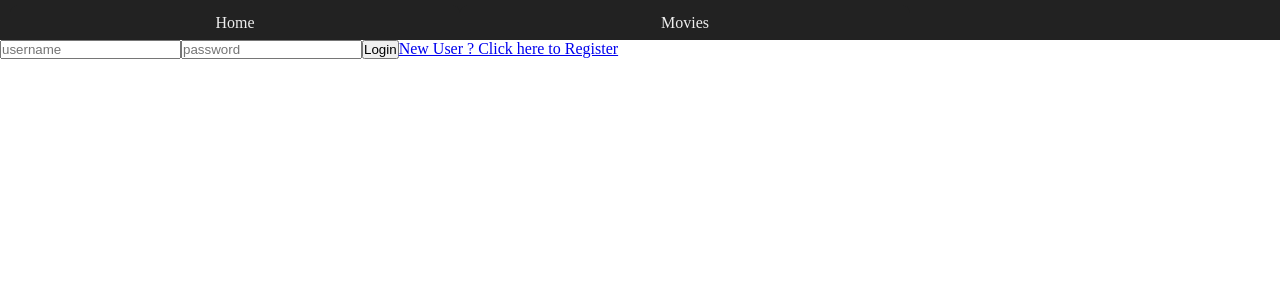
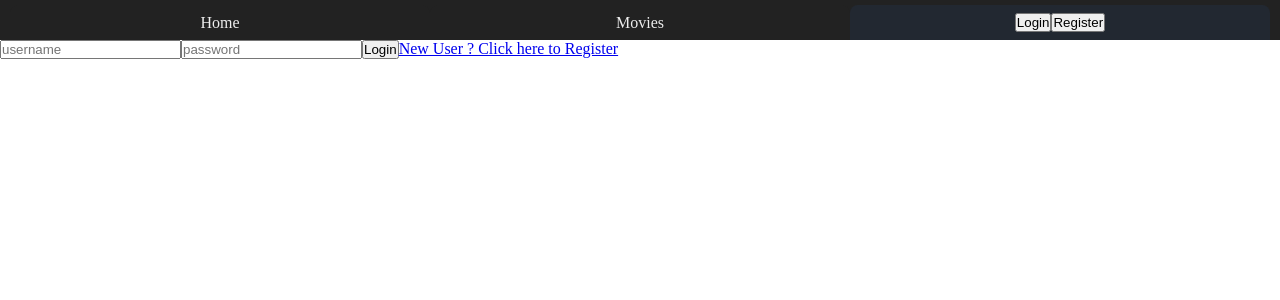
Before and after one commit to Vedananda-19/Movie_Recommender, a React (Vite) app in the folder frontend/: page /login in a window 1280 px wide. Shown: the top 300 px of the page. Built offline with nearby package versions, Linux system fonts and the light colour scheme.

Commit message:
Added Auth Context and Hooks

```diff
--- a/frontend/src/App.tsx
+++ b/frontend/src/App.tsx
@@ -4,13 +4,13 @@ import HomePage from "./Pages/HomePage";
 import MoviesPage from "./Pages/MoviesPage";
 import LoginPage from "./Pages/LoginPage";
 import RegisterPage from "./Pages/Registerpage";
+import { AuthContextProvider } from "./Context/AuthContext";
 
 const router = createBrowserRouter([
     {
         element: <MainLayout />,
         children: [
             { path: "/", element: <HomePage /> },
-            // this will be in a protected route using <ProtectedRoute>
             { path: "/movies", element: <MoviesPage /> },
             // routed from home
             { path: "/login", element: <LoginPage /> },
@@ -20,7 +20,11 @@ const router = createBrowserRouter([
 ]);
 
 function App() {
-    return <RouterProvider router={router} />;
+    return (
+        <AuthContextProvider>
+            <RouterProvider router={router} />
+        </AuthContextProvider>
+    );
 }
 
 export default App;
--- a/frontend/src/Components/LayoutComponents.tsx
+++ b/frontend/src/Components/NavBar.tsx
@@ -1,6 +1,6 @@
 import { useNavigate, useLocation } from "react-router-dom";
 
-export function NavBar() {
+function NavBar({ isAuthenticated }: { isAuthenticated: Boolean }) {
     const navigate = useNavigate();
     const location = useLocation();
     return (
@@ -15,29 +15,17 @@ export function NavBar() {
                 className={`navbarEl ${location.pathname === "/movies" ? "active" : ""}`}
                 onClick={() => navigate("/movies")}
             >
-               Movies
+                Movies
             </div>
+            {
+                !isAuthenticated &&
+                <div className={`navbarEl ${["/login","/register"].includes(location.pathname) ? "active" : ""}`}>
+                    <button onClick={() => navigate("/login")}>Login</button>
+                    <button onClick={() => navigate("/register")}>Register</button>
+                </div>
+            }
         </div>
     );
 }
 
-export function SideBar() {
-    const navigate = useNavigate();
-    const location = useLocation();
-    return (
-        <div className="sidebar">
-            <div
-                className={`sidebarEl ${location.pathname === "/" ? "active" : ""}`}
-                onClick={() => navigate("/")}
-            >
-                Home
-            </div>
-            <div
-                className={`sidebarEl ${location.pathname === "/movies" ? "active" : ""}`}
-                onClick={() => navigate("/movies")}
-            >
-                Movies
-            </div>
-        </div>
-    );
-}
+export default NavBar;
--- /dev/null
+++ b/frontend/src/Context/AuthContext.tsx
@@ -0,0 +1,30 @@
+import { useState, createContext, type ReactElement } from "react";
+
+type TokenObj = { access_token: string; bearer: string };
+type AuthContextType = {
+    accessToken: TokenObj | null;
+    login: (token: TokenObj) => void;
+    logout: () => void;
+};
+const AuthContext = createContext<AuthContextType | null>(null);
+
+export function AuthContextProvider({ children }: { children: ReactElement }) {
+    const storedToken = localStorage.getItem("access_token");
+    const [accessToken, setAccessToken] = useState<TokenObj | null>(
+        storedToken ? JSON.parse(storedToken!) : null,
+    );
+
+    const login = (token: TokenObj) => {
+        localStorage.setItem("access_token", JSON.stringify(token));
+        setAccessToken(token);
+    };
+
+    const logout = () => {
+        localStorage.removeItem("access_token");
+        setAccessToken(null);
+    };
+
+    return <AuthContext value={{ accessToken, login, logout }}>{children}</AuthContext>;
+}
+
+export default AuthContext;
--- a/frontend/src/Layouts/MainLayout.tsx
+++ b/frontend/src/Layouts/MainLayout.tsx
@@ -1,10 +1,12 @@
 import {Outlet} from "react-router-dom"
-import { NavBar } from "../Components/LayoutComponents"
+import NavBar from "../Components/NavBar"
+import useAuth from "../hooks/useAuth";
 
 function MainLayout(){
+    const { accessToken } = useAuth()!
     return(
         <div className="mainLayout">
-            <NavBar />
+            <NavBar isAuthenticated={Boolean(accessToken)}/>
             <Outlet />
         </div>
     )
--- a/frontend/src/Pages/HomePage.tsx
+++ b/frontend/src/Pages/HomePage.tsx
@@ -1,8 +1,13 @@
-
+import { useNavigate } from "react-router-dom"
 
 function HomePage (){
+    const navigate = useNavigate()
     return(
-        <div>Home</div>
+        <div>Home
+            <button onClick={() => navigate("/login")}>Login</button>
+            <button onClick={() => navigate("/register")}>Register</button>
+            <button onClick={() => navigate("/Movies")}>Movies</button>
+        </div>
     )
 }
 
--- a/frontend/src/Pages/LoginPage.tsx
+++ b/frontend/src/Pages/LoginPage.tsx
@@ -1,20 +1,30 @@
 import { useState } from "react";
 import { Link,useNavigate } from "react-router-dom"
 import api from "../apis/api"
+import useAuth from "../hooks/useAuth";
 
 function LoginPage(){
     const [username, setUsername] = useState("");
     const [password, setPassword] = useState("");
     const [errorMsg, setErrorMsg] = useState("");
+    const {login} = useAuth()!
+    const navigate = useNavigate()
+
+    const resetForm = () => {
+        setUsername("")
+        setPassword("")
+        setErrorMsg("")
+    }
+
     async function handleLogin(e:React.SubmitEvent){
         e.preventDefault()
         try{
             const response = await api.post(`/auth/login`,{username:username,password:password})
-            console.log(response.data)
             const token = response.data
             console.log(token)
-            localStorage.setItem("access_token",token)
-            setErrorMsg("")
+            login(token)
+            navigate("/movies")
+            resetForm()
         }
         catch(error){
             console.log(error)
--- a/frontend/src/Pages/Registerpage.tsx
+++ b/frontend/src/Pages/Registerpage.tsx
@@ -1,6 +1,5 @@
 import { useState, useEffect } from "react";
 import { useNavigate } from "react-router-dom";
-import axios from "axios";
 import api from "../apis/api";
 
 function RegisterPage() {
@@ -13,6 +12,7 @@ function RegisterPage() {
     const [errorMsg, setErrorMsg] = useState<string>("");
     const [usersList, setUsersList] = useState<string[]>([]);
     const [isLoading, setIsLoading] = useState<boolean>(true);
+    const navigate = useNavigate()
 
     const getUsersList = async () => {
         try {
@@ -47,6 +47,16 @@ function RegisterPage() {
         else setErrorMsg("");
     }, [formData["password"], formData["confirmPassword"]]);
 
+    const resetForm = () => {
+        setFormData({
+            username: "",
+            password: "",
+            confirmPassword: "",
+            dob: "",
+        })
+        setErrorMsg("")
+    }
+
     async function handleRegister(e: React.SubmitEvent) {
         e.preventDefault();
         try {
@@ -55,7 +65,8 @@ function RegisterPage() {
                 formData,
             );
             console.log(response.data);
-            setErrorMsg("")
+            navigate("/login")
+            resetForm()
         } catch (error) {
             console.log(error);
             setErrorMsg("An Error Occured")
--- /dev/null
+++ b/frontend/src/hooks/useAuth.ts
@@ -0,0 +1,9 @@
+import { useContext } from "react";
+import AuthContext from "../Context/AuthContext";
+
+function useAuth(){
+    const context = useContext(AuthContext)
+    return context
+}
+
+export default useAuth
--- /dev/null
+++ b/frontend/src/hooks/useAuthFetch.ts
@@ -0,0 +1,3 @@
+//imports api
+
+//function that fetches data by passing in token authorization and returns 401 if unauthorized
```
Also changed, not shown: 1 other file (tests, documents, lock files or other folders).
